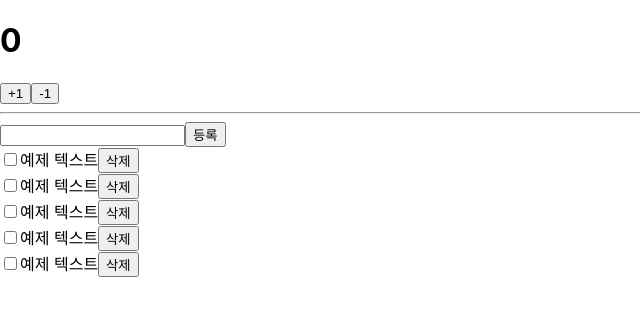
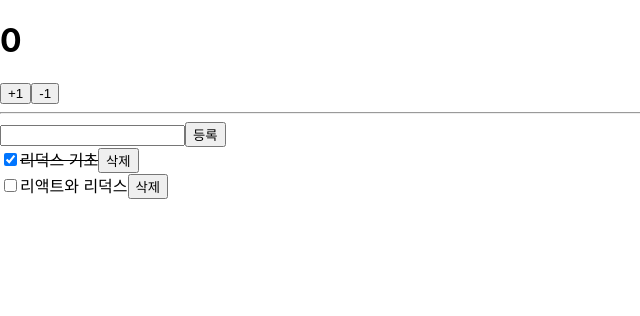
Before and after one commit to HiJiho/react-redux-tutorial, a React (Create React App) app: page / in a window 1280 px wide. Shown: the top 316 px of the page, without its empty margins (0-640 px from the left). Built offline with nearby package versions, Linux system fonts and the light colour scheme.

Commit message:
Todos 컴포넌트 실제 기능 추가

```diff
--- a/src/components/Todos.js
+++ b/src/components/Todos.js
@@ -1,11 +1,16 @@
-import React from "react";
-
 const TodoItem = ({ todo, onToggle, onRemove }) => {
 	return (
 		<div>
-			<input type="checkbox" />
-			<span>예제 텍스트</span>
-			<button>삭제</button>
+			<input
+				type="checkbox"
+				onClick={() => onToggle(todo.id)}
+				checked={todo.done}
+				readOnly={true}
+			/>
+			<span style={{ textDecoration: todo.done ? "line-through" : "none" }}>
+				{todo.text}
+			</span>
+			<button onClick={() => onRemove(todo.id)}>삭제</button>
 		</div>
 	);
 };
@@ -20,19 +25,25 @@
 }) => {
 	const onSubmit = (e) => {
 		e.preventDefault();
+		onInsert(input);
+		onChangeInput(""); // 등록 후 인풋 초기화
 	};
+	const onChange = (e) => onChangeInput(e.target.value);
 	return (
 		<div>
 			<form onSubmit={onSubmit}>
-				<input />
+				<input value={input} onChange={onChange} />
 				<button type="submit">등록</button>
 			</form>
 			<div>
-				<TodoItem />
-				<TodoItem />
-				<TodoItem />
-				<TodoItem />
-				<TodoItem />
+				{todos.map((todo) => (
+					<TodoItem
+						todo={todo}
+						key={todo.id}
+						onToggle={onToggle}
+						onRemove={onRemove}
+					/>
+				))}
 			</div>
 		</div>
 	);
--- a/src/modules/todos.js
+++ b/src/modules/todos.js
@@ -20,11 +20,13 @@
 	},
 });
 
+// todo.id
 export const toggle = (id) => ({
 	type: TOGGLE,
 	id,
 });
 
+// todo.id
 export const remove = (id) => ({
 	type: REMOVE,
 	id,
```
